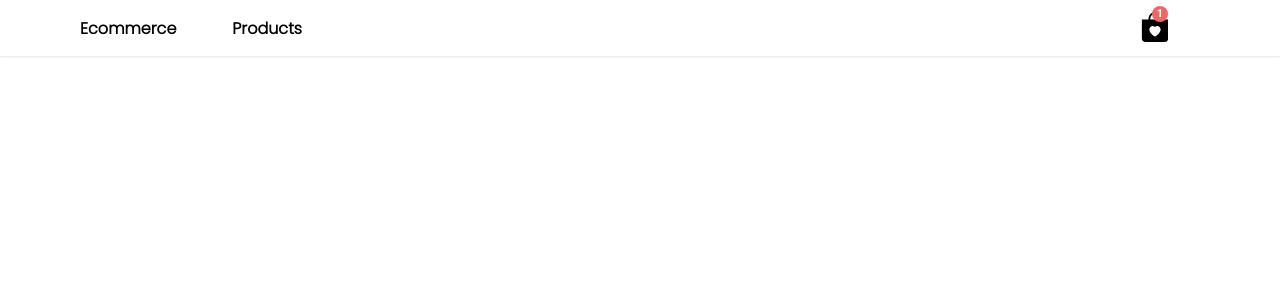
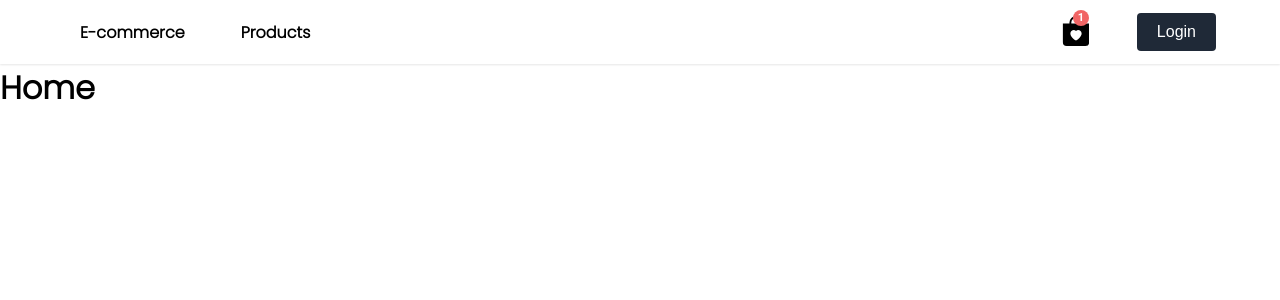
Before and after one commit to krishukr01/Ecommerce, a React (Vite) app in the folder Ecommerce/: page / in a window 1280 px wide. Shown: the top 300 px of the page. Built offline with nearby package versions, Linux system fonts and the light colour scheme.

Commit message:
Logout : section added

```diff
--- a/Ecommerce/src/components/Cart Icon/CartIcon.jsx
+++ b/Ecommerce/src/components/Cart Icon/CartIcon.jsx
@@ -1,5 +1,4 @@
 /* eslint-disable react/prop-types */
-//? All Imports
 import styles from "./CartIcon.module.css";
 
 import { BsFillBagHeartFill } from "react-icons/bs";
--- a/Ecommerce/src/components/Navbar/Navbar.jsx
+++ b/Ecommerce/src/components/Navbar/Navbar.jsx
@@ -7,18 +7,19 @@ const Navbar = () => {
   return (
     <div className={styles.navContainer}>
       <div className={styles.logo_container}>
-        <Link to="/">Ecommerce</Link>
+        <Link to="/">E-commerce</Link>
       </div>
-
       <div className={styles.link_container}>
         <Link to="/products">Products</Link>
       </div>
-
       <div className={styles.cart_container}>
         <Link to="/cart">
           {" "}
           <CartIcon itemCount={1} />
         </Link>
+        <button className={styles.login_button}>
+          <Link to="/login">Login</Link>
+        </button>
       </div>
     </div>
   );
--- a/Ecommerce/src/components/Navbar/Navbar.module.css
+++ b/Ecommerce/src/components/Navbar/Navbar.module.css
@@ -1,6 +1,6 @@
 .navContainer {
-  height: 3.5rem;
-  width: 100vw;
+  height: 4rem;
+  max-width: 100vw;
   display: flex;
   gap: 3.5rem;
   font-weight: bolder;
@@ -16,19 +16,42 @@
 }
 
 .logo_container {
+  height: 100%;
   margin-left: 5rem;
 }
-
+.logo_container img {
+  height: 50px;
+  width: 60px;
+  margin-top: 10px;
+}
 .cart_container {
   margin-left: auto;
-  margin-right: 7rem;
+  margin-right: 4rem;
   gap: 1rem;
+  width: max-content;
+  gap: 3rem;
 }
 
 .link_container a,
 .cart_container a,
 .logo_container a {
   text-decoration: none;
+  outline: none;
   color: inherit;
-  outline: none;
 }
+
+.link_container a:hover {
+  color: hsl(353, 100%, 78%);
+  transition: 0.4s ease;
+  font-weight: bolder;
+}
+
+.login_button {
+  color: #fff;
+  background-color: #1f2937;
+  border: none;
+  padding: 10px 20px;
+  border-radius: 4px;
+  cursor: pointer;
+  font-size: 16px;
+}
--- a/Ecommerce/src/routes/MainRoute.jsx
+++ b/Ecommerce/src/routes/MainRoute.jsx
@@ -3,7 +3,9 @@ const MainRoute = () => {
   return (
     <div>
       <Routes>
-        <Route></Route>
+        <Route path="/" element={<h1>Home</h1>}></Route>
+        <Route path="/products" element={<h1>Products</h1>}></Route>
+        <Route path="/cart" element={<h1>Cart</h1>}></Route>
       </Routes>
     </div>
   );
```
